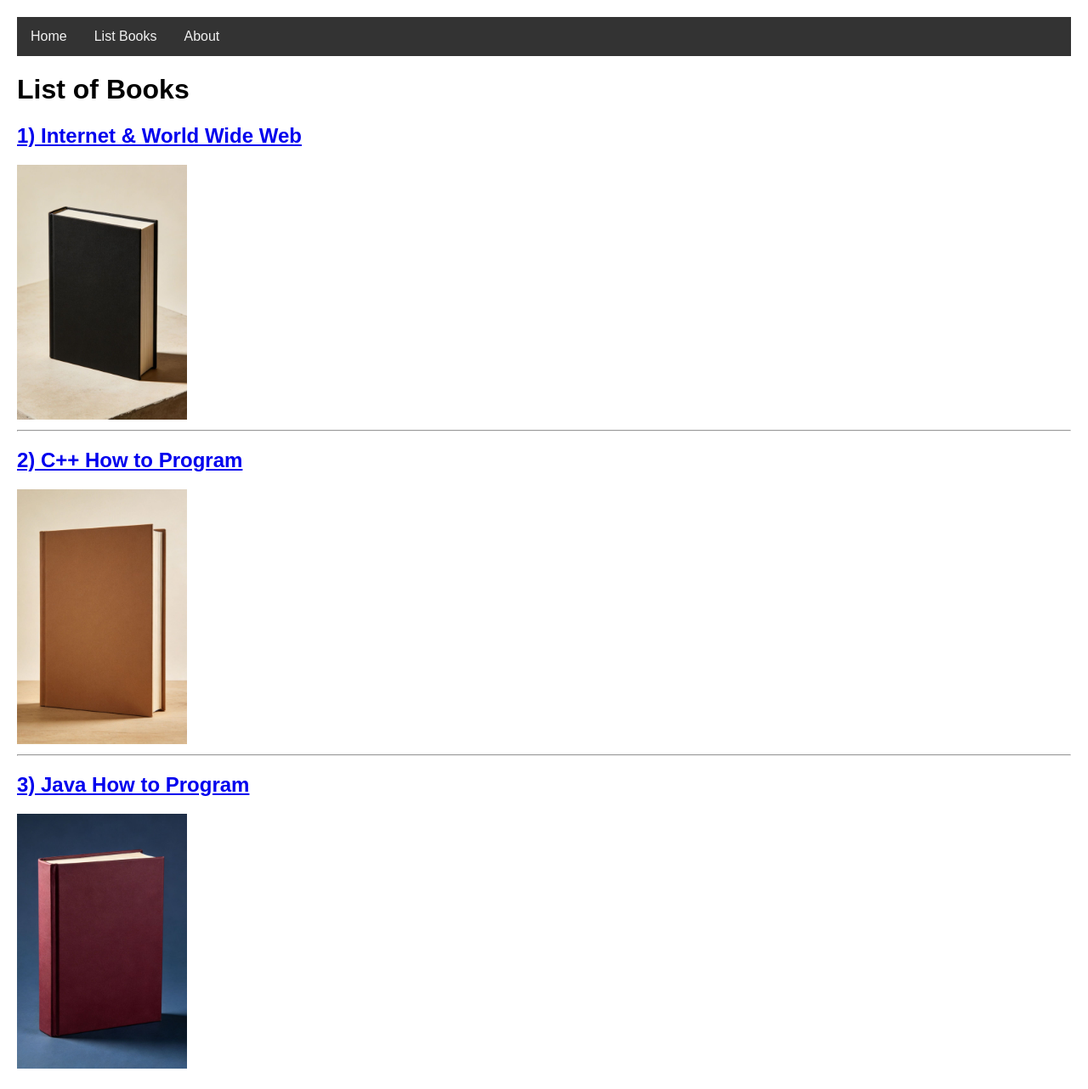
After one commit to SA16im/libraryproject, a Django app: page /books/list_books/ in a window 1280 px wide. The commit adds this page. Shown: the whole page at 85% size. Run offline with Django 5.2, Linux system fonts and the light colour scheme.

Commit message:
Complete Lab 4 tasks: Added static files, templates inheritance, and book list

```diff
--- a/apps/bookmodule/urls.py
+++ b/apps/bookmodule/urls.py
@@ -2,7 +2,8 @@ from django.urls import path
 from . import views
 
 urlpatterns = [
-    path('', views.index, name='index'),
-    path('welcome/', views.welcome, name='welcome'),
-    path('<int:bookId>/', views.viewbook, name='viewbook'), # الرابط الذي يستقبل رقم
+    path('', views.index, name="books.index"),
+    path('list_books/', views.list_books, name="books.list_books"),
+    path('aboutus/', views.aboutus, name="books.aboutus"),
+    path('<int:bookId>/', views.viewbook, name="books.view_one_book"),
 ]
--- a/apps/bookmodule/views.py
+++ b/apps/bookmodule/views.py
@@ -2,10 +2,13 @@ from django.shortcuts import render
 from django.http import HttpResponse
 
 def index(request):
-    return render(request, 'bookmodule/index.html')
+    return render(request, "bookmodule/index.html")
+
+def list_books(request):
+    return render(request, 'bookmodule/list_books.html')
 
 def viewbook(request, bookId):
-    return HttpResponse(f"Displaying book with ID: {bookId}")
+    return render(request, 'bookmodule/one_book.html', {'bookId': bookId})
 
-def welcome(request):
-    return HttpResponse("Welcome to our Library!")
+def aboutus(request):
+    return render(request, 'bookmodule/aboutus.html')
--- /dev/null
+++ b/apps/static/styles.css
@@ -0,0 +1,19 @@
+.topnav {
+    background-color: #333;
+    overflow: hidden;
+}
+.topnav a {
+    float: left;
+    color: #f2f2f2;
+    text-align: center;
+    padding: 14px 16px;
+    text-decoration: none;
+}
+.topnav a:hover {
+    background-color: #ddd;
+    color: black;
+}
+body {
+    font-family: Arial, sans-serif;
+    margin: 20px;
+}
--- /dev/null
+++ b/apps/templates/bookmodule/list_books.html
@@ -0,0 +1,31 @@
+{% extends "layouts/base.html" %}
+{% load static %}
+
+{% block title %} List of Books {% endblock title %}
+
+{% block content %}
+    <h1>List of Books</h1>
+
+    <div>
+        <a href="{% url 'books.view_one_book' bookId=1 %}">
+            <h2>1) Internet & World Wide Web</h2>
+        </a>
+        <img src="{% static 'book1.jpg' %}" alt="Book 1" width="200">
+    </div>
+    <hr>
+
+    <div>
+        <a href="{% url 'books.view_one_book' bookId=2 %}">
+            <h2>2) C++ How to Program</h2>
+        </a>
+        <img src="{% static 'book2.jpg' %}" alt="Book 2" width="200">
+    </div>
+    <hr>
+
+    <div>
+        <a href="{% url 'books.view_one_book' bookId=3 %}">
+            <h2>3) Java How to Program</h2>
+        </a>
+        <img src="{% static 'book3.jpg' %}" alt="Book 3" width="200">
+    </div>
+{% endblock content %}
--- /dev/null
+++ b/apps/templates/includes/header.html
@@ -0,0 +1,5 @@
+<div class="topnav">
+    <a href="{% url 'books.index' %}">Home</a>
+    <a href="{% url 'books.list_books' %}">List Books</a>
+    <a href="{% url 'books.aboutus' %}">About</a>
+</div>
--- /dev/null
+++ b/apps/templates/layouts/base.html
@@ -0,0 +1,14 @@
+<!DOCTYPE html>
+<html>
+{% load static %}
+<head>
+    <title>{% block title %} {% endblock title %}</title>
+    <link rel="icon" href="{% static 'qu-icon.png' %}">
+    <link rel="stylesheet" href="{% static 'styles.css' %}">
+    <meta charset="UTF-8">
+</head>
+<body>
+    {% include "includes/header.html" %}
+    {% block content %} {% endblock content %}
+</body>
+</html>
--- a/libraryproject/settings.py
+++ b/libraryproject/settings.py
@@ -117,3 +117,7 @@ USE_TZ = True
 # https://docs.djangoproject.com/en/6.0/howto/static-files/
 
 STATIC_URL = 'static/'
+
+STATICFILES_DIRS = [
+    os.path.join(BASE_DIR, 'apps/static'),
+]
```
Also changed, not shown: apps/templates/bookmodule/aboutus.html (added, +9 -0 lines), apps/templates/bookmodule/index.html (+18 -10 lines), apps/templates/bookmodule/one_book.html (added, +13 -0 lines), apps/static/book1.jpg (added), apps/static/book2.jpg (added), apps/static/book3.jpg (added), apps/static/qu-icon.png (added), apps/templates/includes/footer.html (added).
